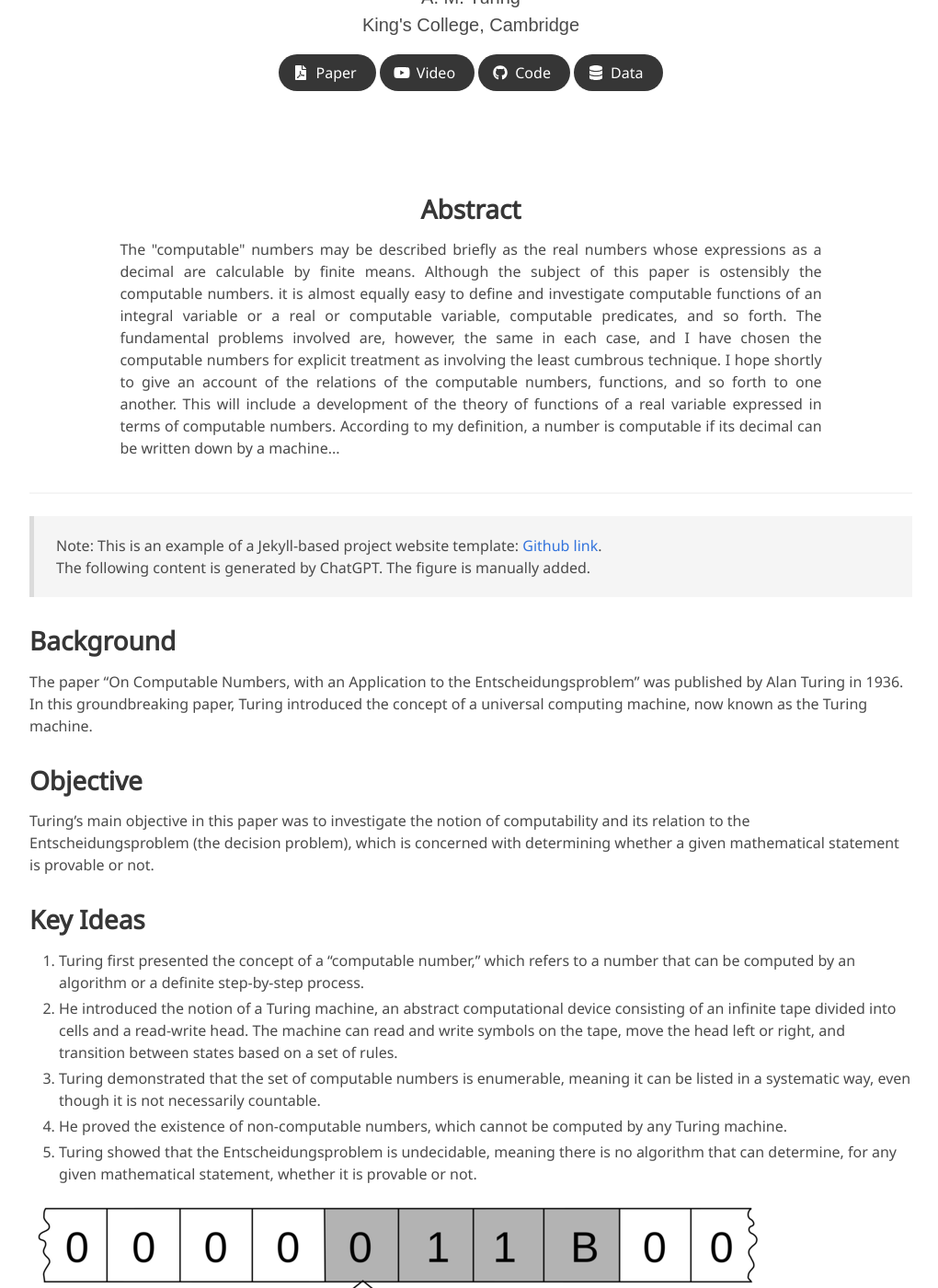
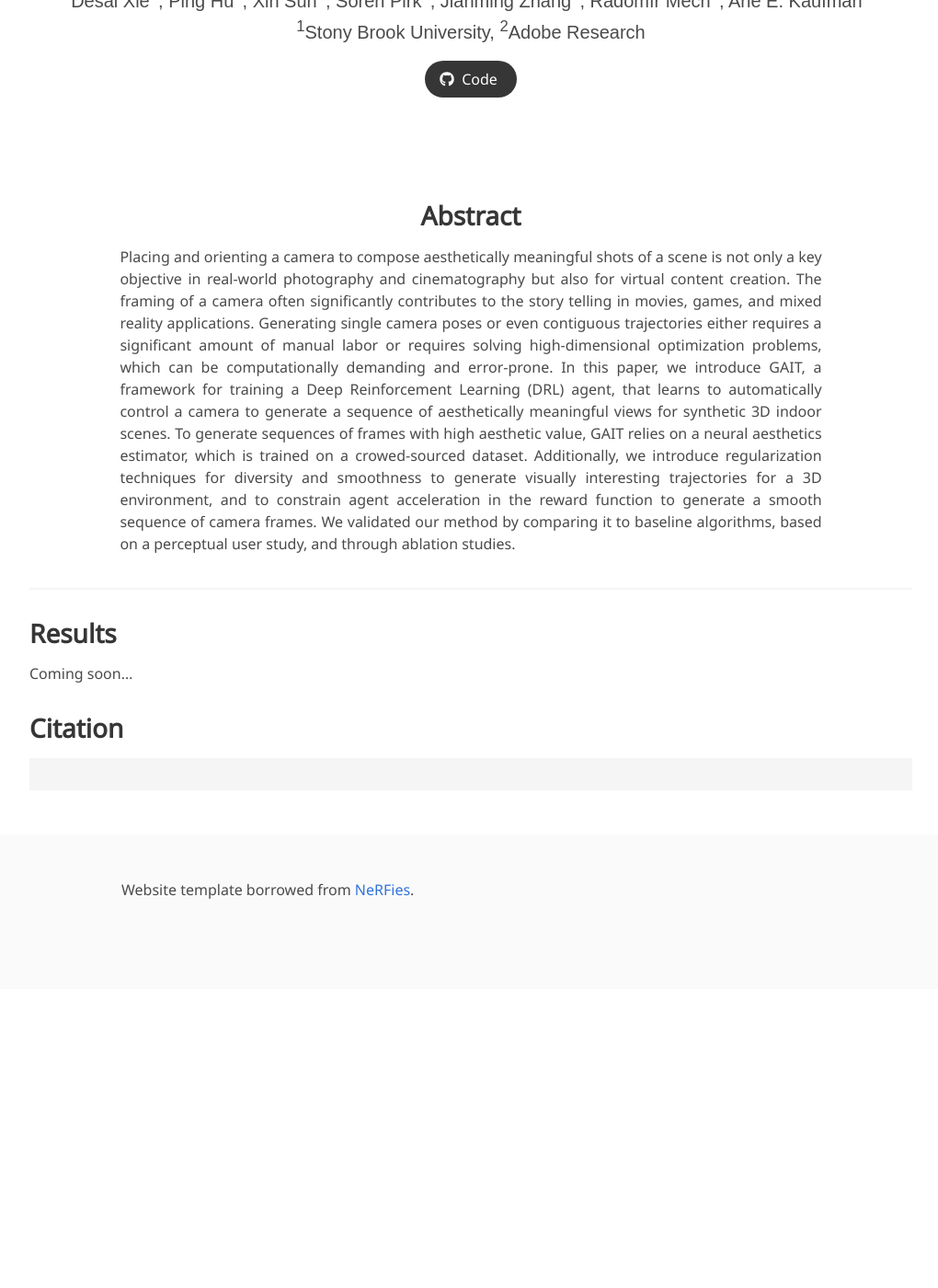
Before and after one commit to desaixie/gait-rl, a Jekyll site: the page built from index.md, in a window 1280 px wide and 1400 px high, scrolled down 198 px. Shown: the whole window at 92% size, without its empty margins (128-1148 px from the left). Built offline with Jekyll 4.4.1, drawn with Linux system fonts in a browser that asks for light colours; some web fonts are replaced; after the commit the page ends 1273 px from its top, so only the background shows below that; some of the changed text lies outside the part shown.

Commit message:
fill in GAIT paper and author info in template

````diff
--- a/index.md
+++ b/index.md
@@ -2,83 +2,32 @@
 layout: project_page
 permalink: /
 
-title: On Computable Numbers, with an Application to the Entscheidungsproblem
+title: 'GAIT: Generating Aesthetic Indoor Tours with Deep Reinforcement Learning'
 authors:
-    A. M. Turing
+    Desai Xie<sup>1</sup>, Ping Hu<sup>1</sup>, Xin Sun<sup>2</sup>, Sören Pirk<sup>2</sup>, Jianming Zhang<sup>2</sup>, Radomír Měch<sup>2</sup>, Arie E. Kaufman<sup>1</sup>
 affiliations:
-    King's College, Cambridge
-paper: https://www.cs.virginia.edu/~robins/Turing_Paper_1936.pdf
-video: https://www.youtube.com/results?search_query=turing+machine
-code: https://github.com/topics/turing-machines
-data: https://huggingface.co/docs/datasets
+    <sup>1</sup>Stony Brook University, <sup>2</sup>Adobe Research
+paper:
+code: https://github.com/desaixie/gait
 ---
 
 <div class="columns is-centered has-text-centered">
     <div class="column is-four-fifths">
         <h2>Abstract</h2>
         <div class="content has-text-justified">
-The "computable" numbers may be described briefly as the real
-numbers whose expressions as a decimal are calculable by finite means.
-Although the subject of this paper is ostensibly the computable numbers.
-it is almost equally easy to define and investigate computable functions
-of an integral variable or a real or computable variable, computable
-predicates, and so forth. The fundamental problems involved are,
-however, the same in each case, and I have chosen the computable numbers
-for explicit treatment as involving the least cumbrous technique. I hope
-shortly to give an account of the relations of the computable numbers,
-functions, and so forth to one another. This will include a development
-of the theory of functions of a real variable expressed in terms of computable
-numbers. According to my definition, a number is computable
-if its decimal can be written down by a machine...
+Placing and orienting a camera to compose aesthetically meaningful shots of a scene is not only a key objective in real-world photography and cinematography but also for
+  virtual content creation. The framing of a camera often significantly contributes to the story telling in movies, games, and mixed reality applications.
+  Generating single camera poses or even contiguous trajectories either requires a significant amount of manual labor or requires solving high-dimensional optimization problems, which can be computationally demanding and error-prone. In this paper, we introduce GAIT, a framework for training a Deep Reinforcement Learning (DRL) agent, that learns to automatically control a camera to generate a sequence of aesthetically meaningful views for synthetic 3D indoor scenes. To generate sequences of frames with high aesthetic value, GAIT relies on a neural aesthetics estimator, which is trained on a crowed-sourced dataset.
+  Additionally, we introduce regularization techniques for diversity and smoothness to generate visually interesting trajectories for a 3D environment, and to constrain agent acceleration in the reward function to generate a smooth sequence of camera frames.
+  We validated our method by comparing it to baseline algorithms, based on a perceptual user study, and through ablation studies.
         </div>
     </div>
 </div>
 
 ---
-
-> Note: This is an example of a Jekyll-based project website template: [Github link](https://github.com/shunzh/project_website).\
-> The following content is generated by ChatGPT. The figure is manually added.
-
-## Background
-The paper "On Computable Numbers, with an Application to the Entscheidungsproblem" was published by Alan Turing in 1936. In this groundbreaking paper, Turing introduced the concept of a universal computing machine, now known as the Turing machine.
-
-## Objective
-Turing's main objective in this paper was to investigate the notion of computability and its relation to the Entscheidungsproblem (the decision problem), which is concerned with determining whether a given mathematical statement is provable or not.
-
-
-## Key Ideas
-1. Turing first presented the concept of a "computable number," which refers to a number that can be computed by an algorithm or a definite step-by-step process.
-2. He introduced the notion of a Turing machine, an abstract computational device consisting of an infinite tape divided into cells and a read-write head. The machine can read and write symbols on the tape, move the head left or right, and transition between states based on a set of rules.
-3. Turing demonstrated that the set of computable numbers is enumerable, meaning it can be listed in a systematic way, even though it is not necessarily countable.
-4. He proved the existence of non-computable numbers, which cannot be computed by any Turing machine.
-5. Turing showed that the Entscheidungsproblem is undecidable, meaning there is no algorithm that can determine, for any given mathematical statement, whether it is provable or not.
-
-![Turing Machine](/static/image/Turing_machine.png)
-
-*Figure 1: A representation of a Turing Machine. Source: [Wiki](https://en.wikipedia.org/wiki/Turing_machine).*
-
-## Table: Comparison of Computable and Non-Computable Numbers
-
-| Computable Numbers | Non-Computable Numbers |
-|-------------------|-----------------------|
-| Rational numbers, e.g., 1/2, 3/4 | Transcendental numbers, e.g., π, e |
-| Algebraic numbers, e.g., √2, ∛3 | Non-algebraic numbers, e.g., √2 + √3 |
-| Numbers with finite decimal representations | Numbers with infinite, non-repeating decimal representations |
-
-He used the concept of a universal Turing machine to prove that the set of computable functions is recursively enumerable, meaning it can be listed by an algorithm.
-
-## Significance
-Turing's paper laid the foundation for the theory of computation and had a profound impact on the development of computer science. The Turing machine became a fundamental concept in theoretical computer science, serving as a theoretical model for studying the limits and capabilities of computation. Turing's work also influenced the development of programming languages, algorithms, and the design of modern computers.
+## Results
+Coming soon...
 
 ## Citation
 ```
-@article{turing1936computable,
-  title={On computable numbers, with an application to the Entscheidungsproblem},
-  author={Turing, Alan Mathison},
-  journal={Journal of Mathematics},
-  volume={58},
-  number={345-363},
-  pages={5},
-  year={1936}
-}
 ```
````
